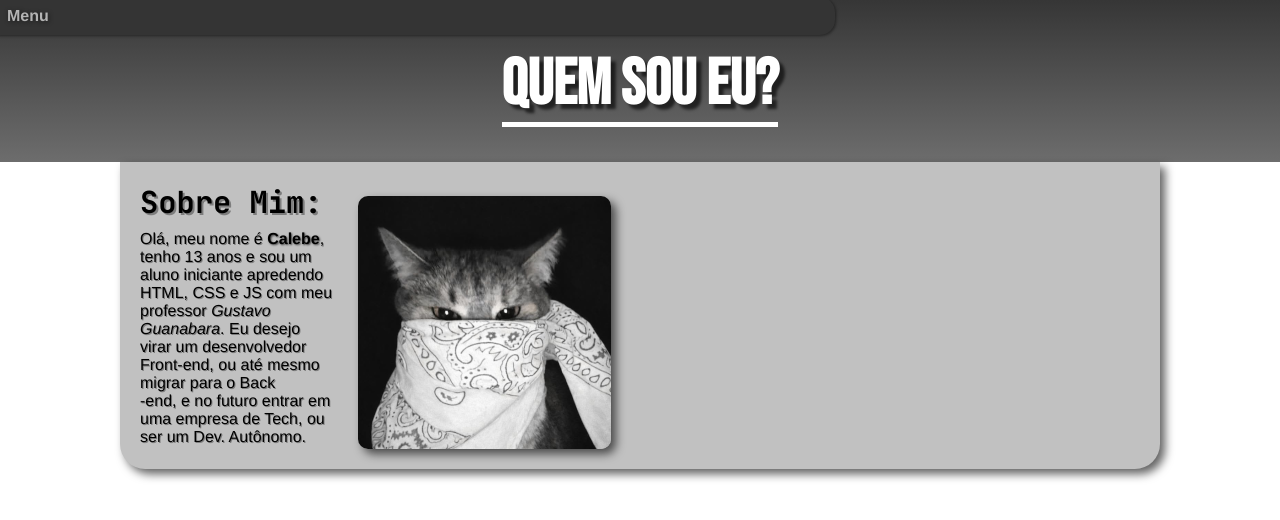
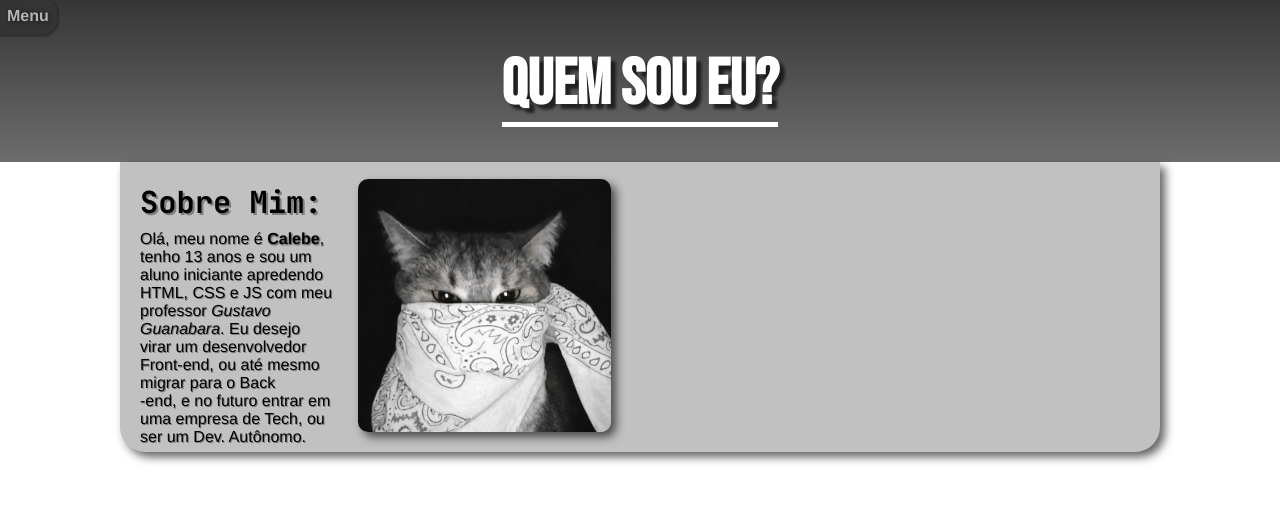
Before and after one commit to calebedevs/quem-sou-eu, a plain HTML site: page index.html in a window 1280 px wide. Drawn offline with Linux system fonts and the light colour scheme; a web font is replaced by a local one.

Commit message:
nova atualização

```diff
--- a/style.css
+++ b/style.css
@@ -56,7 +56,8 @@ nav a {
     display: block;
     margin-top: -140px;
     margin-left: -28px;
-    margin-right: 385px;
+    margin-right: 373px;
+    max-width: 40px;
     border-radius: 0px 15px 15px 0px;
     box-shadow: 1px 1px 3px rgba(4, 4, 4, 0.456);
     background-color: rgb(52, 52, 52);
@@ -82,6 +83,7 @@ main {
     box-shadow: 5px 5px 10px rgba(0, 0, 0, 0.623);
     font-family: var(--font-principal);
     max-width: 1000px;
+    text-align: justify;
     border-radius: 0px 0px 25px 25px;
     text-align: center;
     padding: 20px;
@@ -102,12 +104,16 @@ main p {
     text-shadow: 1px 1px 0px rgba(91, 91, 91, 0.667);
 }
 
+p {
+    max-height: 199px;
+}
+
 main strong {
     text-shadow: 1px 1px 2px rgba(0, 0, 0, 0.667);
 }
 
 main img {
-    display: block;;
+    display: block;
     margin: auto;
     margin-left: 218px;
     margin-top: -250px;
```
Also changed, not shown: index.html (+0 -1 lines).
